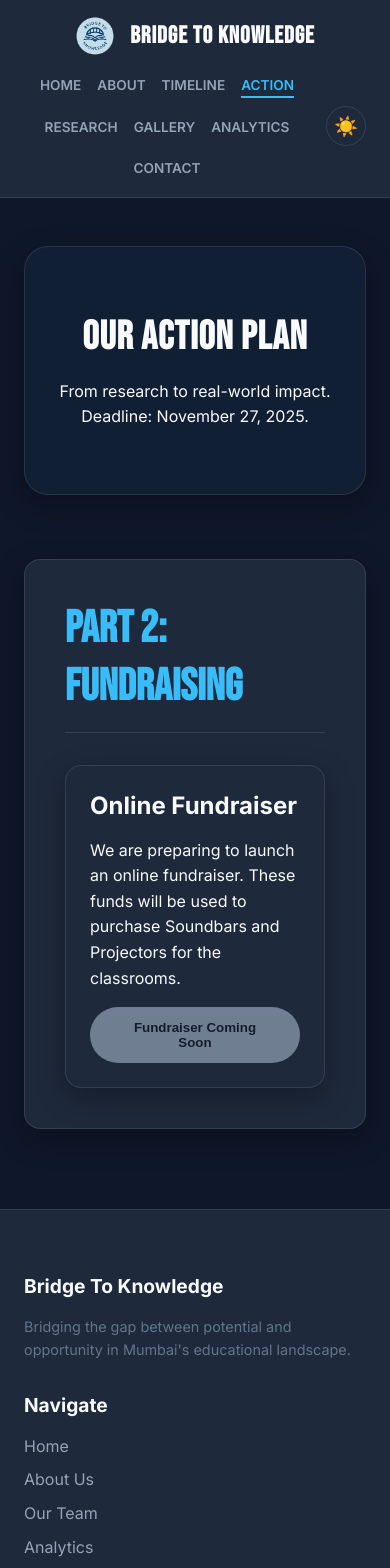
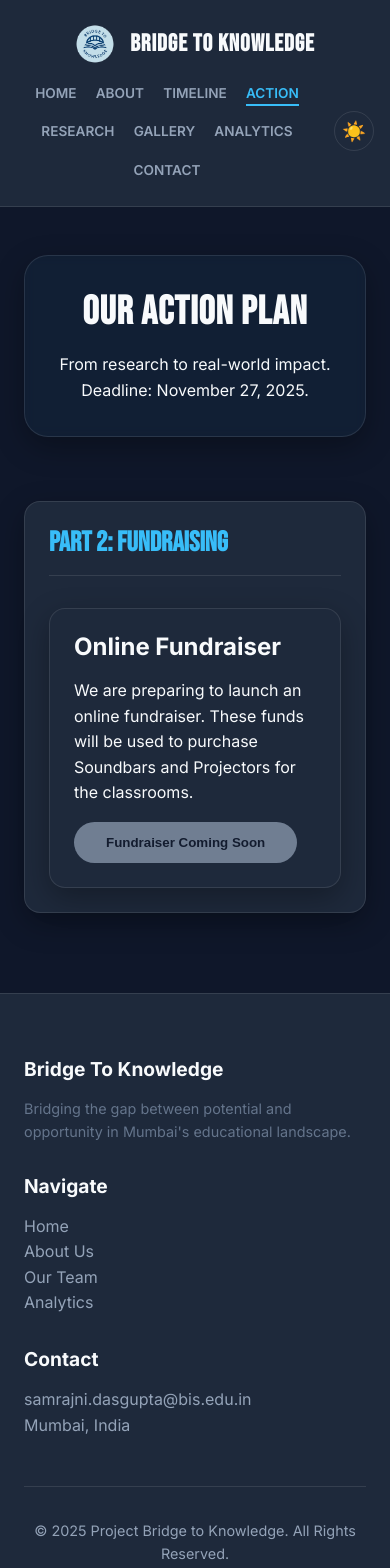
Before and after one commit to Ali-bis/BridgeToKnowledgetest, a React (Vite) app: page /action in a window 390 px wide. Shown: the top 1568 px of the page. Built offline with nearby package versions, Linux system fonts and the light colour scheme.

Commit message:
Update index.css

```diff
--- a/src/index.css
+++ b/src/index.css
@@ -1,34 +1,33 @@
-/* src/index.css */
 @import url('https://fonts.googleapis.com/css2?family=Bebas+Neue&family=Inter:wght@300;400;600;700&display=swap');
 
 :root {
-  /* DARK THEME */
-  --primary: #38bdf8;
-  --accent: #ec4899;
-  --bg-body: #0f172a;
-  --bg-card: #1e293b;
-  --text-main: #f8fafc;
-  --text-muted: #94a3b8;
+  /* --- DARK THEME (Default) --- */
+  --primary: #38bdf8;       /* Neon Blue */
+  --accent: #ec4899;        /* Neon Pink */
+  --bg-body: #0f172a;       /* Deep Slate Background */
+  --bg-card: #1e293b;       /* Lighter Slate Card */
+  --text-main: #f8fafc;     /* White Text */
+  --text-muted: #94a3b8;    /* Grey Text */
   --border-color: rgba(255, 255, 255, 0.1);
   --shadow: 0 10px 30px rgba(0,0,0,0.3);
   --hero-tint: rgba(56, 189, 248, 0.05);
 
-  --nav-height: 70px;
+  --nav-height: auto; /* Changed to auto for wrapping */
   --border-radius: 16px;
   --transition: all 0.3s ease;
 }
 
-/* LIGHT THEME */
+/* --- LIGHT THEME (High Contrast) --- */
 [data-theme='light'] {
-  --primary: #0056b3;
-  --accent: #d63384;
-  --bg-body: #f1f5f9;
-  --bg-card: #ffffff;
-  --text-main: #0f172a;
-  --text-muted: #475569;
+  --primary: #0056b3;       /* Deep Royal Blue */
+  --accent: #d63384;        /* Deep Pink */
+  --bg-body: #f1f5f9;       /* Light Grey Background */
+  --bg-card: #ffffff;       /* Pure White Card */
+  --text-main: #0f172a;     /* Deep Navy Text */
+  --text-muted: #475569;    /* Slate Grey Text */
   --border-color: #cbd5e1;
   --shadow: 0 4px 20px rgba(0, 0, 0, 0.08);
-  --hero-tint: rgba(255, 255, 255, 0.9);
+  --hero-tint: rgba(255, 255, 255, 0.8);
 }
 
 * { box-sizing: border-box; margin: 0; padding: 0; }
@@ -43,7 +42,7 @@ body {
 }
 
 /* Typography */
-h1, h2, h3, h4 { color: var(--text-main); line-height: 1.3; }
+h1, h2, h3, h4 { color: var(--text-main); line-height: 1.2; }
 h1 { font-family: 'Bebas Neue', sans-serif; font-size: 3.5rem; letter-spacing: 1px; margin-bottom: 1rem; }
 
 h2 {
@@ -61,9 +60,9 @@ a { text-decoration: none; color: var(--primary); transition: var(--transition);
 a:hover { color: var(--accent); }
 ul { list-style: none; }
 
+/* UTILITIES */
 .container { max-width: 1100px; margin: 0 auto; padding: 3rem 1.5rem; }
 
-/* Buttons */
 .btn {
   display: inline-block;
   background: var(--primary);
@@ -74,6 +73,7 @@ ul { list-style: none; }
   border: none;
   cursor: pointer;
   transition: var(--transition);
+  white-space: nowrap; /* Prevents text wrapping inside button */
 }
 [data-theme='dark'] .btn { color: #0f172a; }
 
@@ -86,7 +86,7 @@ ul { list-style: none; }
 
 .btn-disabled { background: var(--text-muted); cursor: not-allowed; opacity: 0.7; color: #fff; }
 
-/* HERO */
+/* HERO SECTION */
 .hero-banner {
   text-align: center;
   margin-bottom: 4rem;
@@ -96,6 +96,14 @@ ul { list-style: none; }
   border: 1px solid var(--border-color);
   box-shadow: var(--shadow);
   backdrop-filter: blur(5px);
+}
+
+/* Home Page Logo Class */
+.home-logo {
+  width: 120px;
+  margin-bottom: 1.5rem;
+  display: inline-block;
+  transition: width 0.3s ease;
 }
 
 /* CARDS */
@@ -114,12 +122,9 @@ ul { list-style: none; }
   text-align: left;
 }
 
-.highlight-card {
-  padding: 1.5rem;
-  margin-bottom: 0;
-}
+.highlight-card { padding: 1.5rem; margin-bottom: 0; }
 
-/* STATS */
+/* STATS SECTION */
 .stats-section-container {
   display: grid;
   grid-template-columns: 1fr 1fr;
@@ -151,18 +156,9 @@ ul { list-style: none; }
 }
 .stat-item-label { font-weight: 600; font-size: 1rem; opacity: 0.9; }
 
-/* TEAM */
-.team-grid-4col {
-  display: grid;
-  grid-template-columns: repeat(4, 1fr);
-  gap: 1.5rem;
-  margin-bottom: 1.5rem;
-}
-.team-grid-2col {
-  display: grid;
-  grid-template-columns: 1fr 3fr;
-  gap: 1.5rem;
-}
+/* TEAM GRID */
+.team-grid-4col { display: grid; grid-template-columns: repeat(4, 1fr); gap: 1.5rem; margin-bottom: 1.5rem; }
+.team-grid-2col { display: grid; grid-template-columns: 1fr 3fr; gap: 1.5rem; }
 .team-member { text-align: center; }
 .team-member:hover { border-color: var(--primary); transform: translateY(-5px); }
 
@@ -191,40 +187,48 @@ ul { list-style: none; }
   letter-spacing: 1px;
 }
 
-/* NAV */
+/* HEADER & NAV */
 .header {
   background: var(--bg-card);
   border-bottom: 1px solid var(--border-color);
   position: sticky;
   top: 0;
   z-index: 1000;
+  padding: 0.5rem 0; /* Slightly tighter header */
 }
 .header-container {
   max-width: 1200px;
   margin: 0 auto;
-  padding: 1rem 1.5rem;
+  padding: 0 1.5rem;
   display: flex;
   justify-content: space-between;
   align-items: center;
-  flex-wrap: wrap;
+  flex-wrap: wrap; /* Allows wrapping on mobile */
 }
-
 .logo a { display: flex; align-items: center; text-decoration: none; }
 .logo img { height: 40px; margin-right: 15px; }
 .logo-text h1 { font-size: 1.5rem; margin: 0; white-space: nowrap; color: var(--text-main); }
 
 .nav-menu { display: block; width: auto; }
-.nav-menu ul { display: flex; gap: 1.5rem; margin: 0; padding: 0; align-items: center; flex-wrap: wrap; }
+.nav-menu ul {
+  display: flex;
+  gap: 1.5rem;
+  margin: 0;
+  padding: 0;
+  align-items: center;
+  flex-wrap: wrap; /* THIS IS KEY FOR NO-HAMBURGER MOBILE */
+}
 .nav-menu a {
   color: var(--text-muted);
   text-transform: uppercase;
   font-weight: 600;
   font-size: 0.85rem;
   position: relative;
-  padding-bottom: 5px;
+  padding: 5px 0;
   transition: color 0.3s;
   white-space: nowrap;
 }
+.nav-menu a:hover, .nav-menu a.active { color: var(--primary); }
 .nav-menu a::after {
   content: '';
   position: absolute;
@@ -235,7 +239,6 @@ ul { list-style: none; }
   background-color: var(--primary);
   transition: width 0.3s ease;
 }
-.nav-menu a:hover, .nav-menu a.active { color: var(--primary); }
 .nav-menu a:hover::after, .nav-menu a.active::after { width: 100%; }
 
 .theme-toggle {
@@ -254,30 +257,26 @@ ul { list-style: none; }
   justify-content: center;
 }
 
-/* FOOTER (Strict Left Alignment) */
+/* FOOTER */
 .footer {
   background: var(--bg-card);
   padding: 4rem 1.5rem 2rem;
   margin-top: auto;
   border-top: 1px solid var(--border-color);
-  text-align: left !important; /* Forced left align */
+  text-align: left;
 }
-
 .footer-container {
   display: grid;
-  grid-template-columns: repeat(auto-fit, minmax(200px, 1fr));
+  grid-template-columns: repeat(auto-fit, minmax(250px, 1fr));
   gap: 2rem;
   max-width: 1100px;
   margin: 0 auto;
 }
-
 .footer h4 { color: var(--text-main); margin-bottom: 1rem; font-size: 1.2rem; }
-.footer ul { padding: 0; }
-.footer li { margin-bottom: 0.5rem; }
 .footer a { color: var(--text-muted); }
 .footer a:hover { color: var(--primary); }
 .footer-bottom {
-  text-align: center; /* Copyright can stay centered or left */
+  text-align: center;
   margin-top: 3rem;
   padding-top: 2rem;
   border-top: 1px solid var(--border-color);
@@ -285,12 +284,40 @@ ul { list-style: none; }
   font-size: 0.9rem;
 }
 
-/* RESPONSIVE */
+/* --- MOBILE OPTIMIZATION --- */
 @media (max-width: 900px) {
+  /* Stack Grids */
   .stats-section-container, .team-grid-2col, .team-grid-4col {
     grid-template-columns: 1fr;
   }
-  .header-container { flex-direction: column; gap: 1rem; }
-  .nav-menu ul { justify-content: center; gap: 1rem; }
+
+  /* Adjust Header for Mobile */
+  .header-container {
+    flex-direction: column;
+    gap: 1rem;
+    padding: 1rem;
+  }
+  .nav-menu ul {
+    justify-content: center;
+    gap: 0.8rem 1.2rem; /* Tighter gap for multiple rows */
+  }
+
+  /* Typography Scaling */
   h1 { font-size: 2.5rem; }
+  h2 { font-size: 1.75rem; margin-bottom: 1rem; }
+
+  /* Compact Cards */
+  .page-section, .stats-content-left, .stats-bar-right, .team-member, .timeline-content {
+    padding: 1.5rem; /* Less padding on mobile */
+  }
+
+  /* Hero Adjustments */
+  .hero-banner { padding: 2rem 1rem; }
+  .home-logo { width: 80px; } /* Smaller logo */
+
+  /* Timeline Mobile Fix */
+  .timeline-container::after { left: 30px; transform: none; }
+  .timeline-item { width: 100%; padding-left: 70px; padding-right: 0; text-align: left; }
+  .timeline-item.left, .timeline-item.right { left: 0; }
+  .timeline-item.left::after, .timeline-item.right::after { left: 20px; right: auto; }
 }
```
